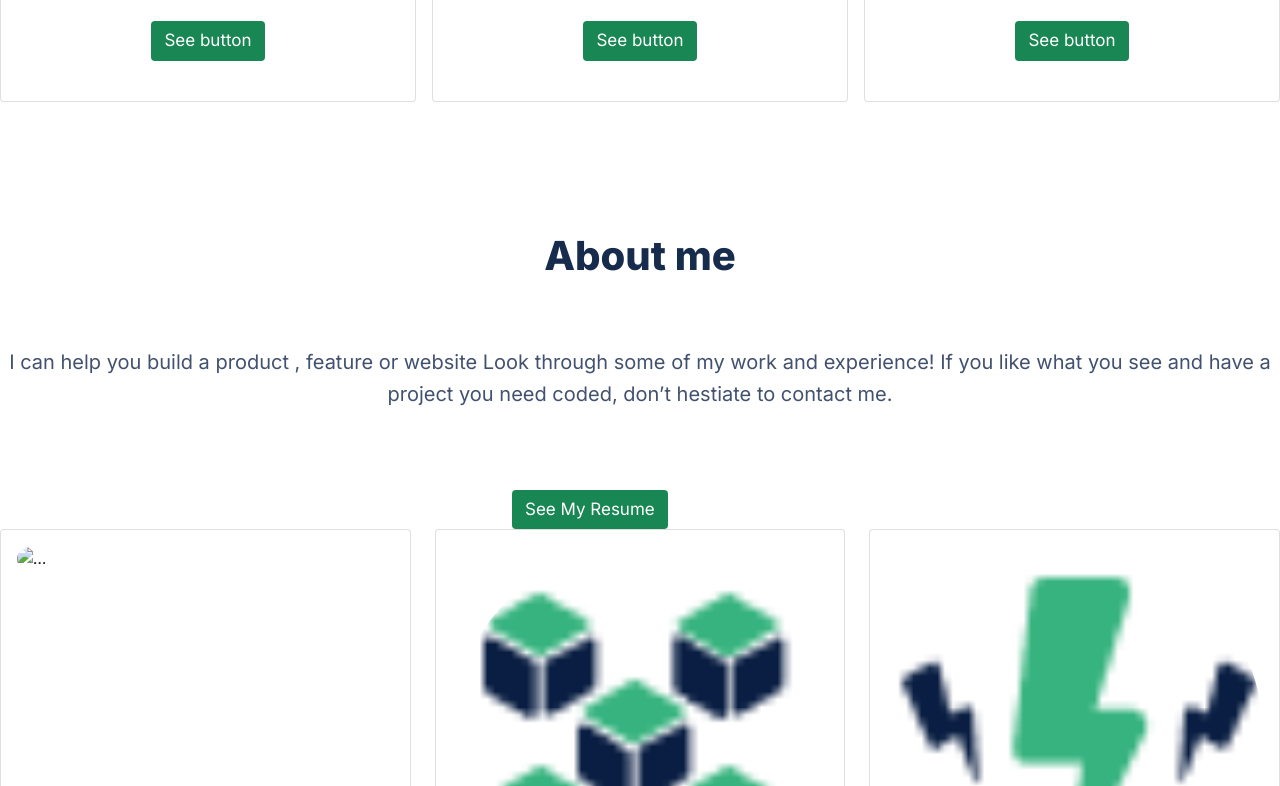
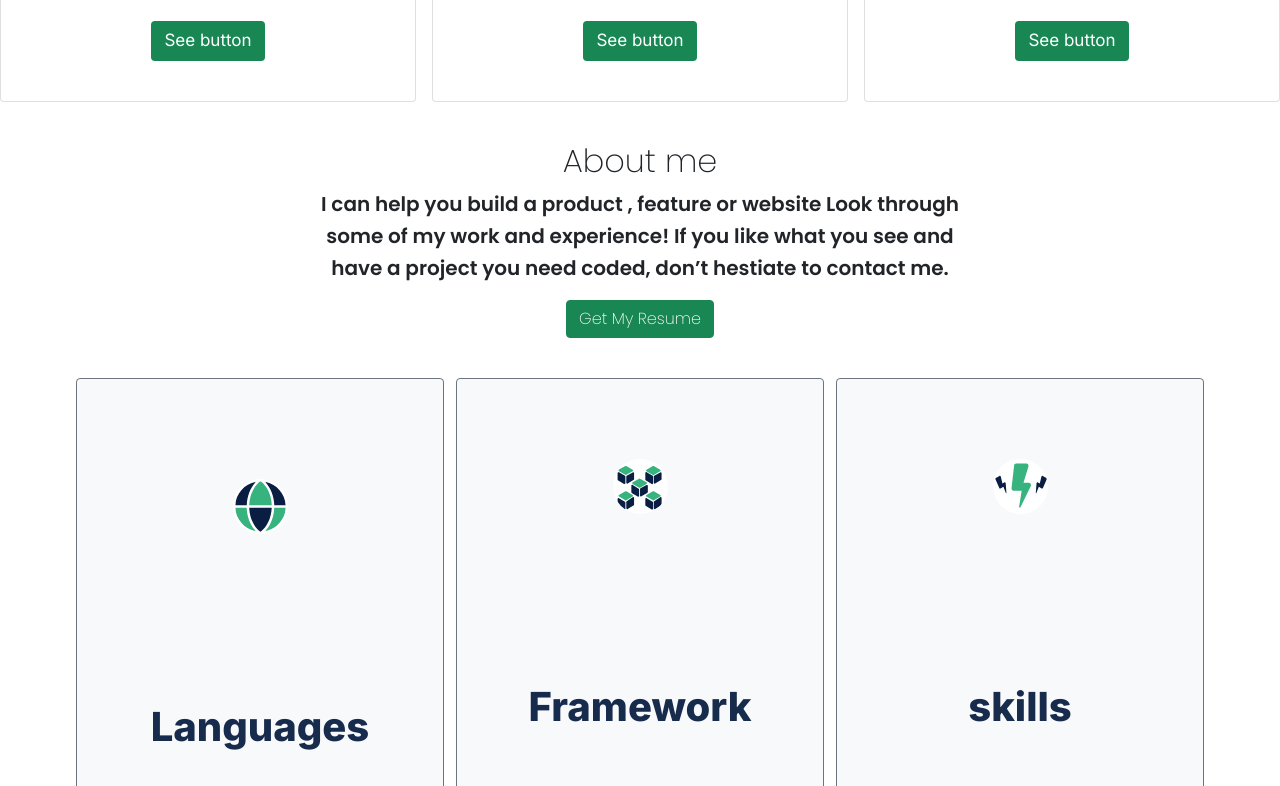
Before and after one commit to Have-Samuel/bootstrap-1, a plain HTML site: page index.html in a window 1280 px wide. Shown: the part 1497-2283 px from the top of the page. Drawn offline with nearby package versions, Linux system fonts and the light colour scheme.

Commit message:
add images folder and form section
add contact us section main structure

```diff
--- a/index.html
+++ b/index.html
@@ -174,40 +174,8 @@
     </div>
     </div>
 </section>
-<section class="section-cards2 row-col-2">
-  <h3>About me</h3>
-  <p class="last-para"> I can help you build a product , feature or website Look through some of my work and experience! If you like what you see and have a project you need coded,
-    don’t hestiate to contact me.</p>
-    <button class="btn bg-success text-white next-btn2 md-2 section-card-btn" type="button">See My Resume</button>
-      <div class="row row-cols-1 x-cards grouping-cards row-cols-md-3 g-4">
-        <div class="col">
-          <div class="card h-100">
 
-            <div class="card-body">
-              <img src="desktop-images/Language-icon.png" class="card-img-top rounded-circle" class="mx-auto d-block" alt="...">
-            </div>
-          </div>
-        </div>
-        <div class="col">
-          <div class="card h-100">
-
-            <div class="card-body">
-              <img src="desktop-images/Name-icon.png" class="card-img-top rounded-circle" class="mx-auto d-block" alt="...">
-            </div>
-          </div>
-        </div>
-        <div class="col">
-          <div class="card h-100">
-
-            <div class="card-body">
-              <img src="desktop-images/Flash-icon.png" class="card-img-top rounded-circle" class=" mx-auto d-block w-4" alt="...">
-            </div>
-          </div>
-        </div>
-    </div>
-</section>
-
-<section class="about container overflow-hidden text-center">
+<section class="about container text-center">
   <div class="sup_container row">
     <h2>About me</h2>
     <p class="sup_about"> I can help you build a product , feature or website Look through some of my work and experience! If you like what you see and have a project you need coded,
@@ -254,55 +222,6 @@
   </div>
 </section>
 
-
-
-<!-- <section class="about container overflow-hidden text-center">
-  <div class="row">
-    <h2>About me</h2>
-    <p> I can help you build a product , feature or website Look through some of my work and experience! If you like what you see and have a project you need coded,
-      don’t hestiate to contact me.</p>
-    <button type="button" class="resume_button">Get My Resume</button>
-  </div>
-  <div class="about_me row">
-    <div class="info_container col  px-md-1 bg-light rounded border border-secondary d-flex flex-column align-items-center justify-content-center">
-      <img src="img/langguage.svg" alt="" class="about_img rounded-circle bg-white mb-4">
-      <h3>Languages</h3>
-      <div class="about_items d-flex flex-wrap justify-content-center align-items-center">
-        <h4><span class="badge bg-white text-success rounded">Javascript</span></h4>
-        <h4><span class="badge bg-white text-success rounded">Ruby</span></h4>
-        <h4><span class="badge bg-white text-success rounded">Html</span></h4>
-        <h4><span class="badge bg-white text-success rounded">CSS</span></h4>
-      </div>
-    </div>
-
-    <div class="info_container col-md-4 ml-auto px-md-1 bg-light rounded border border-secondary d-flex flex-column align-items-center justify-content-center">
-      <img src="img/framework.svg" alt="" class="about_img rounded-circle bg-white mb-4">
-      <h3>Framework</h3>
-      <div class="about_items d-flex flex-wrap justify-content-center align-items-center">
-        <span class="badge bg-white text-success rounded-pill">Bootstrap</span>
-        <span class="badge bg-white text-success rounded-pill">Ruby on rails</span>
-        <span class="badge bg-white text-success rounded-pill">RSpec</span>
-        <span class="badge bg-white text-success rounded-pill">Capubara</span>
-        <span class="badge bg-white text-success rounded-pill">Selenium</span>
-      </div>
-    </div>
-
-    <div class="info_container col  px-md-1 bg-light rounded border border-secondary d-flex flex-column align-items-center justify-content-center">
-      <img src="img/skills.svg" alt="" class="about_img rounded-circle bg-white mb-4">
-      <h3>skills</h3>
-      <div class="about_items d-flex flex-wrap justify-content-center align-items-center">
-        <span class="badge bg-white text-success rounded-pill">Codekit</span>
-        <span class="badge bg-white text-success rounded-pill">Github</span>
-        <span class="badge bg-white text-success rounded-pill">Codepen</span>
-        <span class="badge bg-white text-success rounded-pill">Gitlab</span>
-        <span class="badge bg-white text-success rounded-pill">Terminal</span>
-      </div>
-    </div>
-
-
-  </div>
-</section>
-
 <section class="contact">
   <div class="form_container">
     <div class="form_text">
@@ -331,16 +250,6 @@
   </div>
 </section>
 
-
-<ul class="social_media">
-  <li class="social_icon"><a href=""><img alt="My Github" src=""></a></li>
-  <li class="social_icon"><a href=""><img alt="My linkedin" src=""></a></li>
-  <li class="social_icon"><a href=""><img alt="My My angelist" src=""></a></li>
-  <li class="social_icon"><a href=""><img alt="My Twitter" src=""></a></li>
-  <li class="social_icon"><a href=""><img alt="My Medium" src=""></a></li>
-</ul>
-  </body>
-</html> -->
    <script src="https://cdn.jsdelivr.net/npm/bootstrap@5.0.2/dist/js/bootstrap.bundle.min.js" integrity="sha384-MrcW6ZMFYlzcLA8Nl+NtUVF0sA7MsXsP1UyJoMp4YLEuNSfAP+JcXn/tWtIaxVXM" crossorigin="anonymous"></script>
 
 </body>
--- a/style.css
+++ b/style.css
@@ -148,4 +148,5 @@ font-weight: 500;
  .sup_container {
    align-items: center;
    justify-content: center;
+   padding: 40px 0;
  }
```
Also changed, not shown: img/framework.svg (added), img/langguage.svg (added), img/skills.svg (added).
